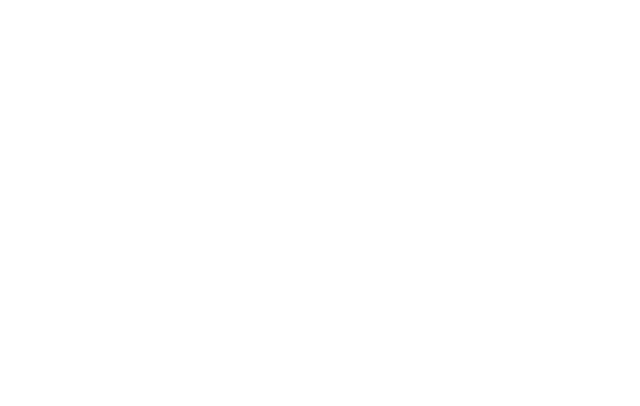
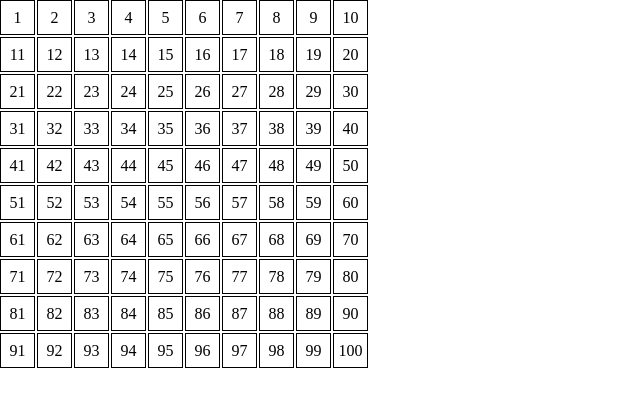
Before and after one commit to sameerkali/React_coding_round_practice, a React (Vite) app: page /two in a window 1280 px wide. Before the commit this address had no page. Shown: the top 406 px of the page, without its empty margins (0-640 px from the left). Built offline with nearby package versions, Linux system fonts and the light colour scheme.

Commit message:
selective grid

```diff
--- a/src/All Assessment/assessment01/One.jsx
+++ b/src/All Assessment/assessment01/One.jsx
@@ -33,8 +33,6 @@
         {clicked ? 'Stop' : 'Start'}
       </button>
       <GoToHome/>
-      <GoToHome/>
-      <GoToHome/>
     </div>
   );
 };
--- /dev/null
+++ b/src/All Assessment/assessment02/Two.jsx
@@ -0,0 +1,67 @@
+import {useCallback, useState} from "react";
+import '../../index.css'
+
+const Two = ({rows = 10, cols = 10}) => {
+  const [isMouseDown, setIsMouseDown] = useState(false);
+  const [selectedBoxes, setSelectedBoxes] = useState([]);
+
+  const handleMouseDown = (boxNumber) => {
+    setIsMouseDown(true);
+    setSelectedBoxes([boxNumber]);
+  };
+
+  const handleMouseEnter = useCallback(
+    (boxNumber) => {
+      if (isMouseDown) {
+        const startBox = selectedBoxes[0];
+        const endBox = boxNumber;
+
+        const startRow = Math.floor((startBox - 1) / cols); // Math.floor((23-1)/10) = 2
+        const startCol = (startBox - 1) % cols; // (23 -1)%10 = 22 % 10 = 2
+        const endRow = Math.floor((endBox - 1) / cols);
+        const endCol = (endBox - 1) % cols;
+
+        const minRow = Math.min(startRow, endRow);
+        const maxRow = Math.max(startRow, endRow);
+        const minCol = Math.min(startCol, endCol);
+        const maxCol = Math.max(startCol, endCol);
+
+        const selected = [];
+        for (let row = minRow; row <= maxRow; row++) {
+          for (let col = minCol; col <= maxCol; col++) {
+            selected.push(row * cols + col + 1);
+          }
+        }
+
+        setSelectedBoxes(selected);
+      }
+    },
+    [isMouseDown]
+  );
+
+  const handleMouseUp = () => {
+    setIsMouseDown(false);
+  };
+
+  return (
+    <div
+      className="grid"
+      style={{"--rows": rows, "--cols": cols}}
+      onMouseUp={handleMouseUp}
+    >
+      {[...Array(rows * cols).keys()].map((i) => (
+        <div
+          key={i}
+          className={`box ${selectedBoxes.includes(i + 1) ? "selected" : ""}`}
+          onMouseDown={() => handleMouseDown(i + 1)}
+          onMouseEnter={() => handleMouseEnter(i + 1)}
+        >
+          {i + 1}
+        </div>
+      ))}
+    </div>
+  );
+};
+
+
+export default Two;
--- a/src/App.jsx
+++ b/src/App.jsx
@@ -2,6 +2,8 @@
 import { BrowserRouter, Routes, Route } from "react-router-dom";
 import One from "./All Assessment/assessment01/One";
 import Home from "./Home";
+import Two from "./All Assessment/assessment02/Two";
+import Page404 from "./Page404";
 
 const App = () => {
   return (
@@ -9,6 +11,8 @@
       <Routes>
         <Route path="/" element={<Home />} />
         <Route path="/one" element={<One />} />
+        <Route path="/two" element={<Two />} />
+        <Route path="*" element={<Page404 />} />
       </Routes>
     </BrowserRouter>
   );
--- a/src/Home.jsx
+++ b/src/Home.jsx
@@ -34,7 +34,7 @@
           "twoa",
           "thw"
         ].map((number, index) =>
-          <Link to={`/one`}>
+          <Link to={`/${number}`}>
             <button
               title={number}
               key={index}
--- /dev/null
+++ b/src/Page404.jsx
@@ -0,0 +1,15 @@
+import React from "react";
+import { Link } from "react-router-dom";
+
+const Page404 = () => {
+  return (
+    <div className="h-screen w-full flex justify-center items-center flex-col gap-10">
+      <div className="text-5xl">404 Not Found</div>
+      <Link to={`/`} className="underline text-5xl text-[#6c5ce7]">
+      Home
+      </Link>
+    </div>
+  );
+};
+
+export default Page404;
--- a/src/index.css
+++ b/src/index.css
@@ -52,3 +52,31 @@
   transform: translateY(5px);
   box-shadow: 0px 0px 0px 0px #a29bfe;
 }
+
+
+
+
+body {
+  font-family: Poppins;
+}
+
+.grid {
+  display: grid;
+  grid-template-columns: repeat(var(--cols, 10), 35px);
+  grid-template-rows: repeat(var(--rows, 10), 35px);
+  gap: 2px;
+  user-select: none;
+}
+
+.box {
+  width: 35px;
+  height: 35px;
+  border: 1px solid black;
+  display: flex;
+  justify-content: center;
+  align-items: center;
+}
+
+.selected {
+  background-color: lightblue;
+}
```
